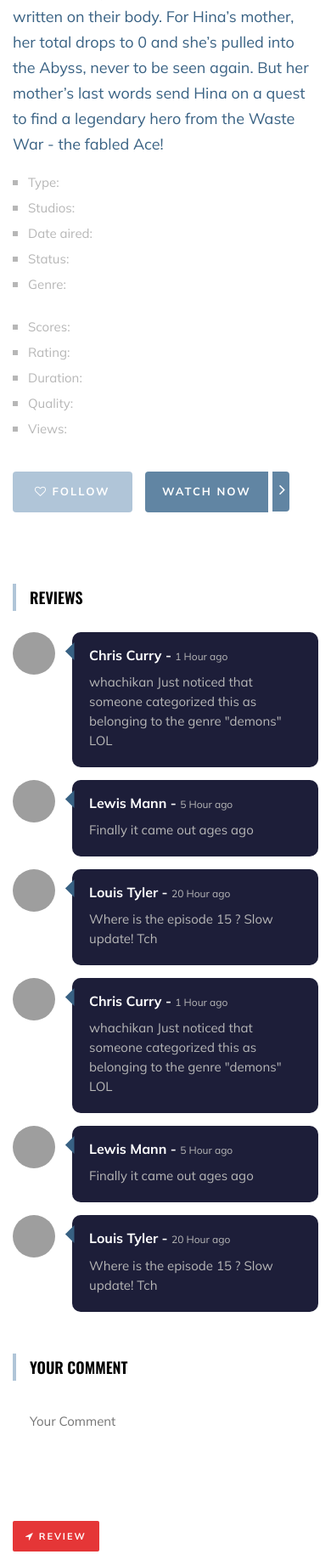
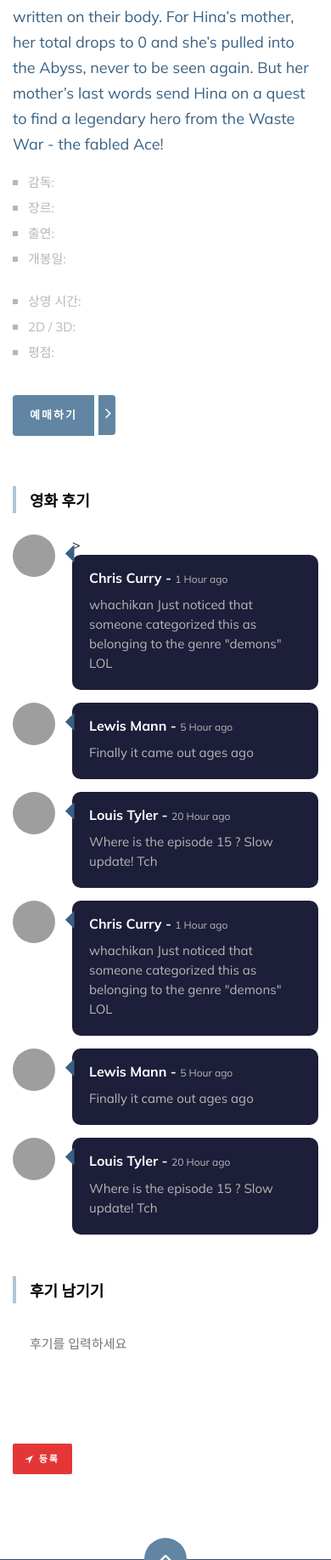
Before and after one commit to minSsan/Movie-SQL, a Django app: page /movie_detail in a window 390 px wide. Shown: the part 881-2717 px from the top of the page at 85% size. Run offline with Django 3.2, Linux system fonts and the light colour scheme; some libraries are stand-ins or nearby versions; grey boxes are pictures that could not be loaded.

Commit message:
merge movie-detail

```diff
--- a/movie/app/static/css/style.css
+++ b/movie/app/static/css/style.css
@@ -777,7 +777,7 @@
 .product__pagination a {
 	display: inline-block;
 	font-size: 15px;
-	color: #b7b7b7;
+	color: #fff;
 	font-weight: 600;
 	height: 50px;
 	width: 50px;
@@ -791,7 +791,7 @@
 }
 
 .product__pagination a:hover {
-	color: #ffffff;
+	color: #555555;
 }
 
 .product__pagination a.current-page {
--- a/movie/app/templates/movie-detail.html
+++ b/movie/app/templates/movie-detail.html
@@ -23,55 +23,57 @@
                 <div class="row">
                     <div class="col-lg-3">
                         <div class="anime__details__pic set-bg" data-setbg="img/anime/details-pic.jpg">
-                            <div class="comment"><i class="fa fa-comments"></i> 11</div>
-                            <div class="view"><i class="fa fa-eye"></i> 9141</div>
+                            <!-- <div class="comment"><i class="fa fa-comments"></i> 11</div>
+                            <div class="view"><i class="fa fa-eye"></i> 9141</div> <!-뷰 개수-> -->
                         </div>
                     </div>
                     <div class="col-lg-9">
                         <div class="anime__details__text">
                             <div class="anime__details__title">
-                                <h3>영화제목</h3>
-                                <span>フェイト／ステイナイト, Feito／sutei naito</span>
+                                <h3>영화제목</h3> <!--한글 영화 제목-->
+                                <span>フェイト／ステイナイト, Feito／sutei naito</span> <!--원어영화제목-->
                             </div>
                             <div class="anime__details__rating">
                                 <div class="rating">
+                                    <a href="#"><i class="fa fa-star"></i></a><!--꽉찬 별-->
                                     <a href="#"><i class="fa fa-star"></i></a>
                                     <a href="#"><i class="fa fa-star"></i></a>
                                     <a href="#"><i class="fa fa-star"></i></a>
-                                    <a href="#"><i class="fa fa-star"></i></a>
-                                    <a href="#"><i class="fa fa-star-half-o"></i></a>
+                                    <a href="#"><i class="fa fa-star-half-o"></i></a><!--별 절반-->
                                 </div>
                                 <span>1.029 Votes</span>
                             </div>
                             <p>Every human inhabiting the world of Alcia is branded by a “Count” or a number written on
                                 their body. For Hina’s mother, her total drops to 0 and she’s pulled into the Abyss,
                                 never to be seen again. But her mother’s last words send Hina on a quest to find a
-                            legendary hero from the Waste War - the fabled Ace!</p>
+                            legendary hero from the Waste War - the fabled Ace!</p><!--영화설명-->
                             <div class="anime__details__widget">
                                 <div class="row">
                                     <div class="col-lg-6 col-md-6">
                                         <ul>
-                                            <li><span>Type:</span> TV Series</li>
-                                            <li><span>Studios:</span> Lerche</li>
-                                            <li><span>Date aired:</span> Oct 02, 2019 to ?</li>
-                                            <li><span>Status:</span> Airing</li>
-                                            <li><span>Genre:</span> Action, Adventure, Fantasy, Magic</li>
+                                            <li><span>감독:</span> 봉준호</li>
+                                            <li><span>장르:</span> 액션</li>
+                                            <li><span>출연:</span> 마동석</li>
+                                            <li><span>개봉일:</span> 2021.12.01</li>
+                                            <!-- <li><span>Status:</span> Airing</li> -->
+
                                         </ul>
                                     </div>
                                     <div class="col-lg-6 col-md-6">
                                         <ul>
-                                            <li><span>Scores:</span> 7.31 / 1,515</li>
-                                            <li><span>Rating:</span> 8.5 / 161 times</li>
-                                            <li><span>Duration:</span> 24 min/ep</li>
-                                            <li><span>Quality:</span> HD</li>
-                                            <li><span>Views:</span> 131,541</li>
+
+                                            <li><span>상영 시간:</span> 130분</li>
+                                            <li><span>2D / 3D:</span> 2D</li>
+                                            <li><span>평점:</span> 7.31</li>
+                                            <!-- <li><span>Views:</span> 131,541</li>
+                                            <li><span>Rating:</span> 8.5 / 161 times</li> -->
                                         </ul>
                                     </div>
                                 </div>
                             </div>
                             <div class="anime__details__btn">
-                                <a href="#" class="follow-btn"><i class="fa fa-heart-o"></i> Follow</a>
-                                <a href="#" class="watch-btn"><span>Watch Now</span> <i
+                                <!-- <a href="#" class="follow-btn"><i class="fa fa-heart-o"></i> 찜하기</a> -->
+                                <a href="#" class="watch-btn"><span>예매하기</span> <i
                                     class="fa fa-angle-right"></i></a>
                                 </div>
                             </div>
@@ -79,12 +81,12 @@
                     </div>
                 </div>
                 <div class="row">
-                    <div class="col-lg-8 col-md-8">
+                    <div class="col-lg-12 col-md-12">
                         <div class="anime__details__review">
                             <div class="section-title">
-                                <h5>Reviews</h5>
+                                <h5>영화 후기</h5>
                             </div>
-                            <div class="anime__review__item">
+                            <div class="anime__review__item"> <!--리뷰 댓글-->>
                                 <div class="anime__review__item__pic">
                                     <img src="img/anime/review-1.jpg" alt="">
                                 </div>
@@ -143,15 +145,15 @@
                         </div>
                         <div class="anime__details__form">
                             <div class="section-title">
-                                <h5>Your Comment</h5>
+                                <h5>후기 남기기</h5>
                             </div>
                             <form action="#">
-                                <textarea placeholder="Your Comment"></textarea>
-                                <button type="submit"><i class="fa fa-location-arrow"></i> Review</button>
+                                <textarea placeholder="후기를 입력하세요"></textarea>
+                                <button type="submit"><i class="fa fa-location-arrow"></i> 등록</button>
                             </form>
                         </div>
                     </div>
-                    <div class="col-lg-4 col-md-4">
+                    <!-- <div class="col-lg-4 col-md-4">
                         <div class="anime__details__sidebar">
                             <div class="section-title">
                                 <h5>you might like...</h5>
@@ -177,7 +179,7 @@
                                 <h5><a href="#">Fate/stay night: Heaven's Feel I. presage flower</a></h5>
                             </div>
                         </div>
-                    </div>
+                    </div> -->
                 </div>
             </div>
         </section>
```
